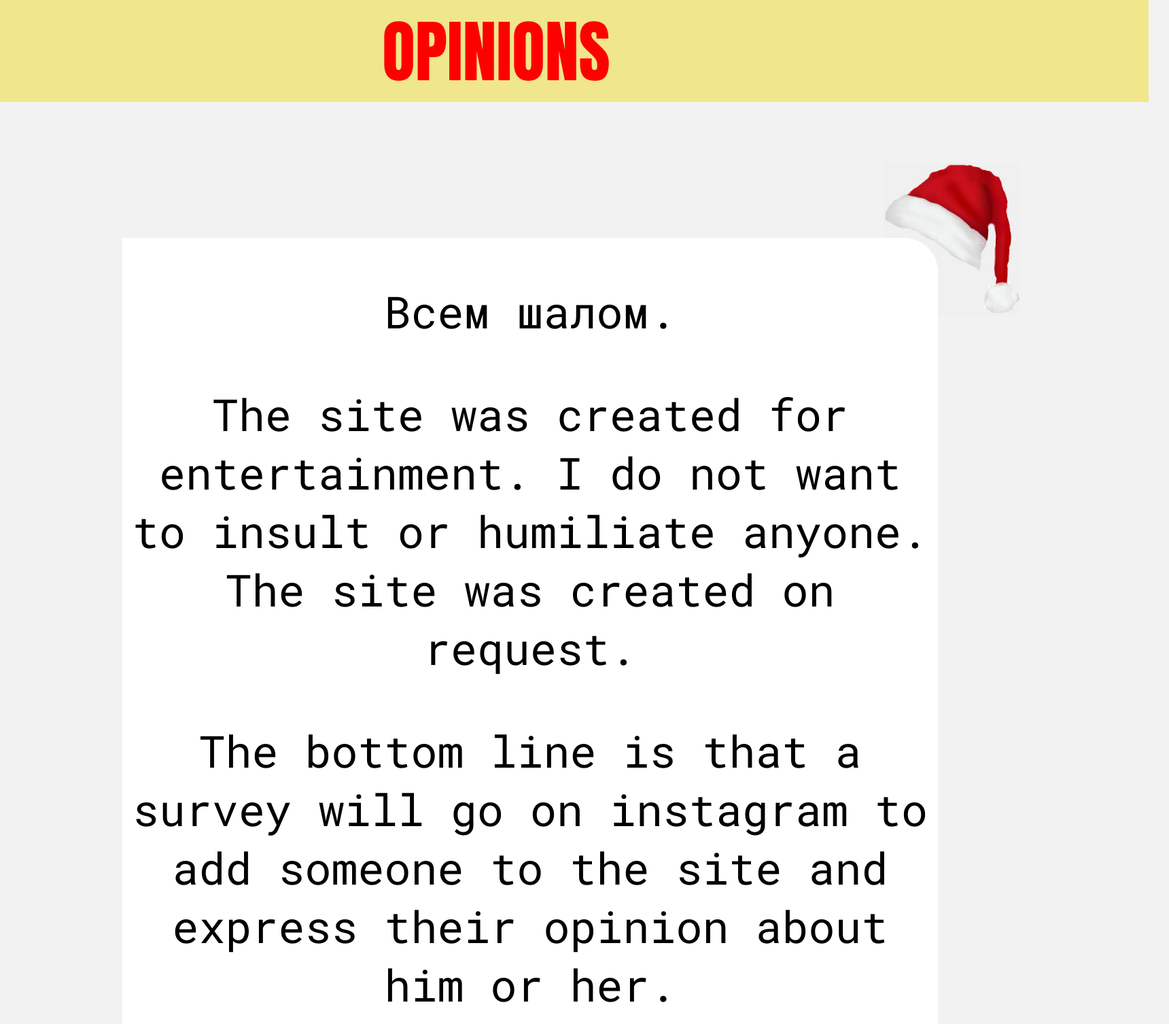
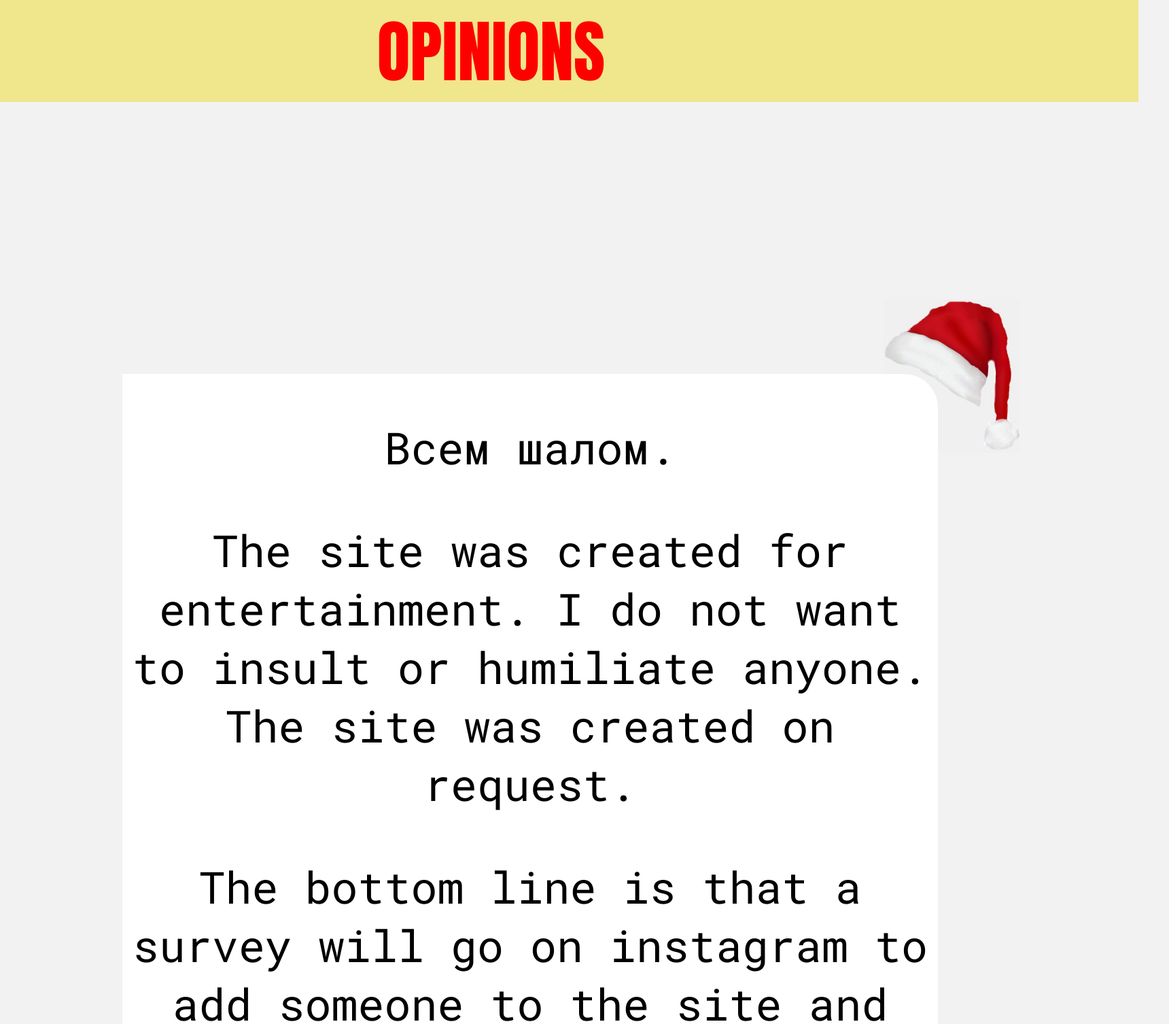
Before and after one commit to TheBitterTruthOfTheGymnasium/Bitter-Trurth-of-Gymnasium, a PHP site: page / in a window 1720 px wide. Shown: the top 1506 px of the page at 68% size. Run offline with PHP 8.4, Linux system fonts and the light colour scheme.

Commit message:
Update style.css

```diff
--- a/style.css
+++ b/style.css
@@ -32,7 +32,7 @@ background-color: #F2F2F2;
 
 .header{
     position: absolute;
-    width: 1690px;
+    width: 1675px;
     height: 150px;
     background-color:khaki;
     color: red;
@@ -44,7 +44,7 @@ background-color: #F2F2F2;
     border-top-right-radius: 50px;
     position: absolute;
     width: 1200px;
-    top: 350px;
+    top: 550px;
     height: 1750px;
     left: 180px;
     right: 500px;
@@ -76,7 +76,7 @@ a{
 .hat{
     position: absolute;
     z-index: 0;
-    top: 239px;
+    top: 440px;
     left: 1300px;
    width: 200px;
 }
```
